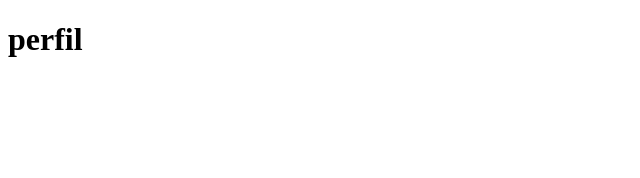
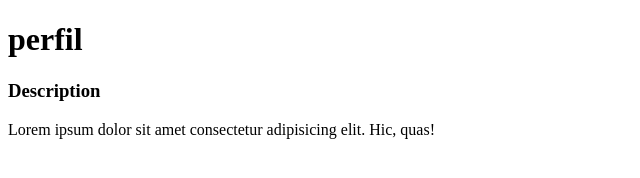
Before and after one commit to SaraWebDesign/portafolio, a plain HTML site: page index.html in a window 1280 px wide. Shown: the whole page, without its empty margins (0-640 px from the left). Drawn offline with Linux system fonts and the light colour scheme.

Commit message:
Readme modified

```diff
--- a/index.html
+++ b/index.html
@@ -4,10 +4,12 @@
     <meta charset="UTF-8">
     <meta http-equiv="X-UA-Compatible" content="IE=edge">
     <meta name="viewport" content="width=device-width, initial-scale=1.0">
-    <title>📙 portafolio</title>
+    <title>📙 Portafolio Sara</title>
 </head>
 <body>
     <h1>perfil</h1>
+    <h3>Description</h3>
+    <p>Lorem ipsum dolor sit amet consectetur adipisicing elit. Hic, quas!</p>
 
 </body>
 </html>
--- a/style.css
+++ b/style.css
@@ -0,0 +1,3 @@
+body{
+    background: #000;
+}
```
Also changed, not shown: 1 other file.
